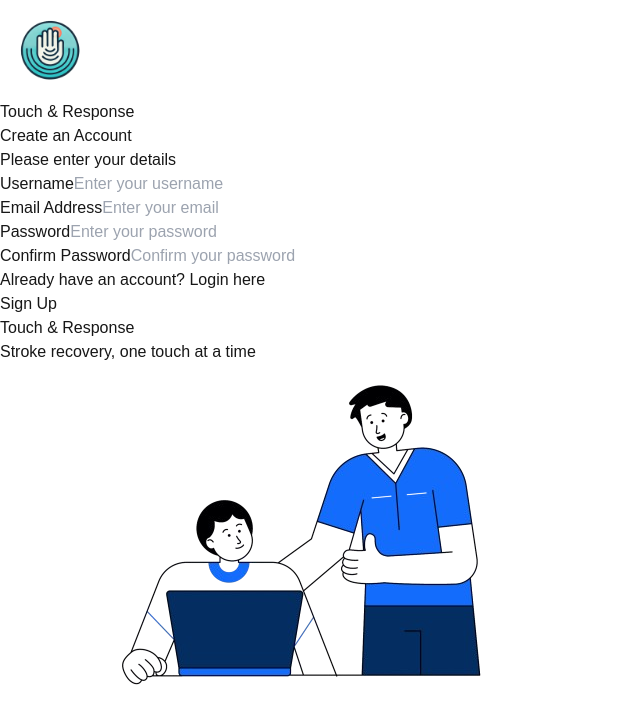
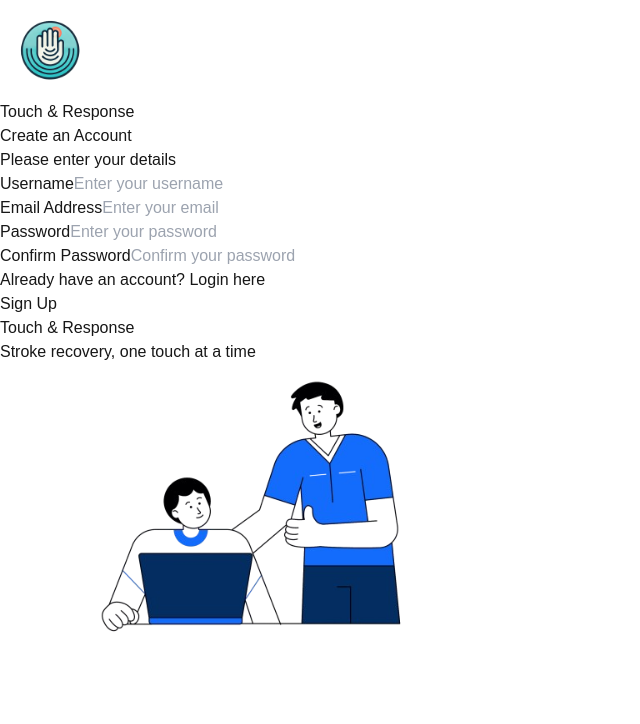
Before and after one commit to s00222321/Project400Web, a Next.js app: page /register in a window 1280 px wide. Shown: the top 724 px of the page, without its empty margins (0-640 px from the left). Built offline with nearby package versions, Linux system fonts and the light colour scheme; no server answers.

Commit message:
quick fixes for deployment

```diff
--- a/src/app/login/page.tsx
+++ b/src/app/login/page.tsx
@@ -4,6 +4,7 @@ import { useAuth } from "@/context/authContext";
 import Link from "next/link";
 import { loginTherapist } from "@/services/authService";
 import { useRouter } from "next/navigation";
+import Image from "next/image";
 
 export default function LoginPage() {
   const [username, setUsername] = useState("");
@@ -99,9 +100,11 @@ export default function LoginPage() {
       <div className="w-1/2 flex flex-col justify-center items-center bg-[#F5F7FB] px-12">
         <h2 className="text-2xl font-bold text-gray-900">Touch & Response</h2>
         <p className="text-gray-500 mt-2">Stroke recovery, one touch at a time</p>
-        <img
+        <Image
           src="/login_image.png" // Replace with actual image
           alt="Login Illustration"
+          width={400} // Set appropriate width
+          height={300} // Set appropriate height
           className="w-4/4 mt-8"
         />
       </div>
--- a/src/app/register/page.tsx
+++ b/src/app/register/page.tsx
@@ -4,6 +4,7 @@ import { useRouter } from "next/navigation";
 import Link from "next/link";
 import { useAuth } from "@/context/authContext";
 import { registerTherapist, loginTherapist } from "@/services/authService";
+import Image from "next/image";
 
 export default function RegisterPage() {
   const router = useRouter();
@@ -40,7 +41,7 @@ export default function RegisterPage() {
     setIsSubmitting(true);
 
     try {
-      const therapist = await registerTherapist(username, password, email);
+      await registerTherapist(username, password, email);
       setSuccess("Registration successful! You can now log in.");
 
       const loginResponse = await loginTherapist(username, password);
@@ -153,7 +154,7 @@ export default function RegisterPage() {
             <div className="flex justify-between text-sm">
               <span></span>
               <p className="mt-4 text-center">
-              Already have an account?{" "}
+                Already have an account?{" "}
                 <Link href="/login" className="text-[#5C9DF5] hover:underline">
                   Login here
                 </Link>
@@ -163,11 +164,10 @@ export default function RegisterPage() {
             {/* Register Button */}
             <button
               type="submit"
-              className={`w-full py-3 mt-4 text-white font-medium rounded-md transition-all ${
-                username && email && password && confirmPassword && !usernameError && !emailError && !passwordError && !confirmPasswordError
+              className={`w-full py-3 mt-4 text-white font-medium rounded-md transition-all ${username && email && password && confirmPassword && !usernameError && !emailError && !passwordError && !confirmPasswordError
                   ? "bg-[#042d61] hover:bg-[#1e487a]"
                   : "bg-gray-400 cursor-not-allowed"
-              }`}
+                }`}
               disabled={isSubmitting || !!usernameError || !!emailError || !!passwordError || !!confirmPasswordError}
             >
               {isSubmitting ? "Registering..." : "Sign Up"}
@@ -180,10 +180,12 @@ export default function RegisterPage() {
       <div className="w-1/2 flex flex-col justify-center items-center bg-[#F5F7FB] px-12">
         <h2 className="text-2xl font-bold text-gray-900">Touch & Response</h2>
         <p className="text-gray-500 mt-2">Stroke recovery, one touch at a time</p>
-        <img
-          src="/login_image.png" // Replace with actual image
+        <Image
+          src="/login_image.png" // Ensure this is in the public folder or an accessible path
           alt="Register Illustration"
-          className="w-4/4 mt-8"
+          width={500} // Adjust width as needed
+          height={400} // Adjust height as needed
+          priority // Helps with faster loading
         />
       </div>
     </div>
```
Also changed, not shown: src/components/patientStatsModal.tsx (+14 -1 lines).
